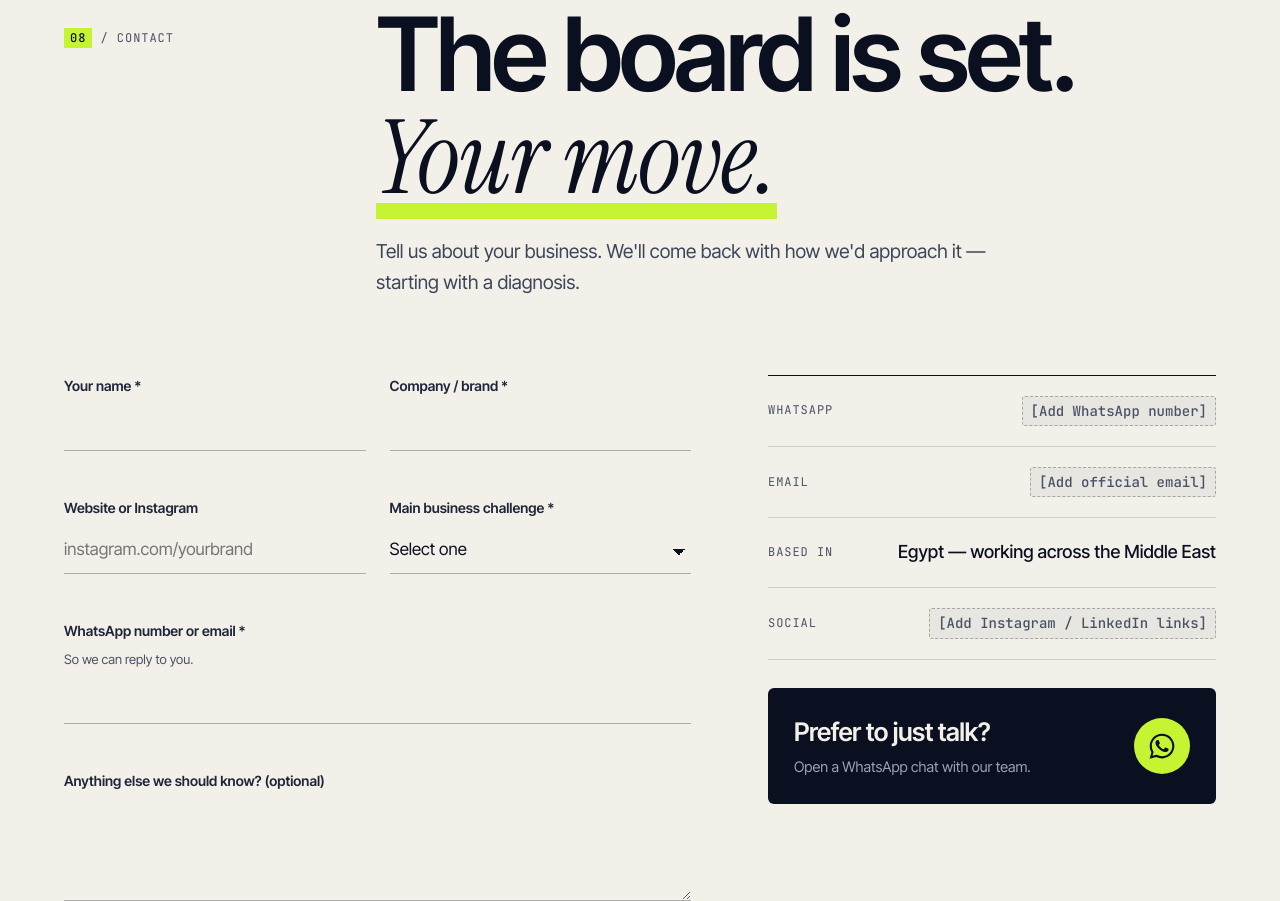
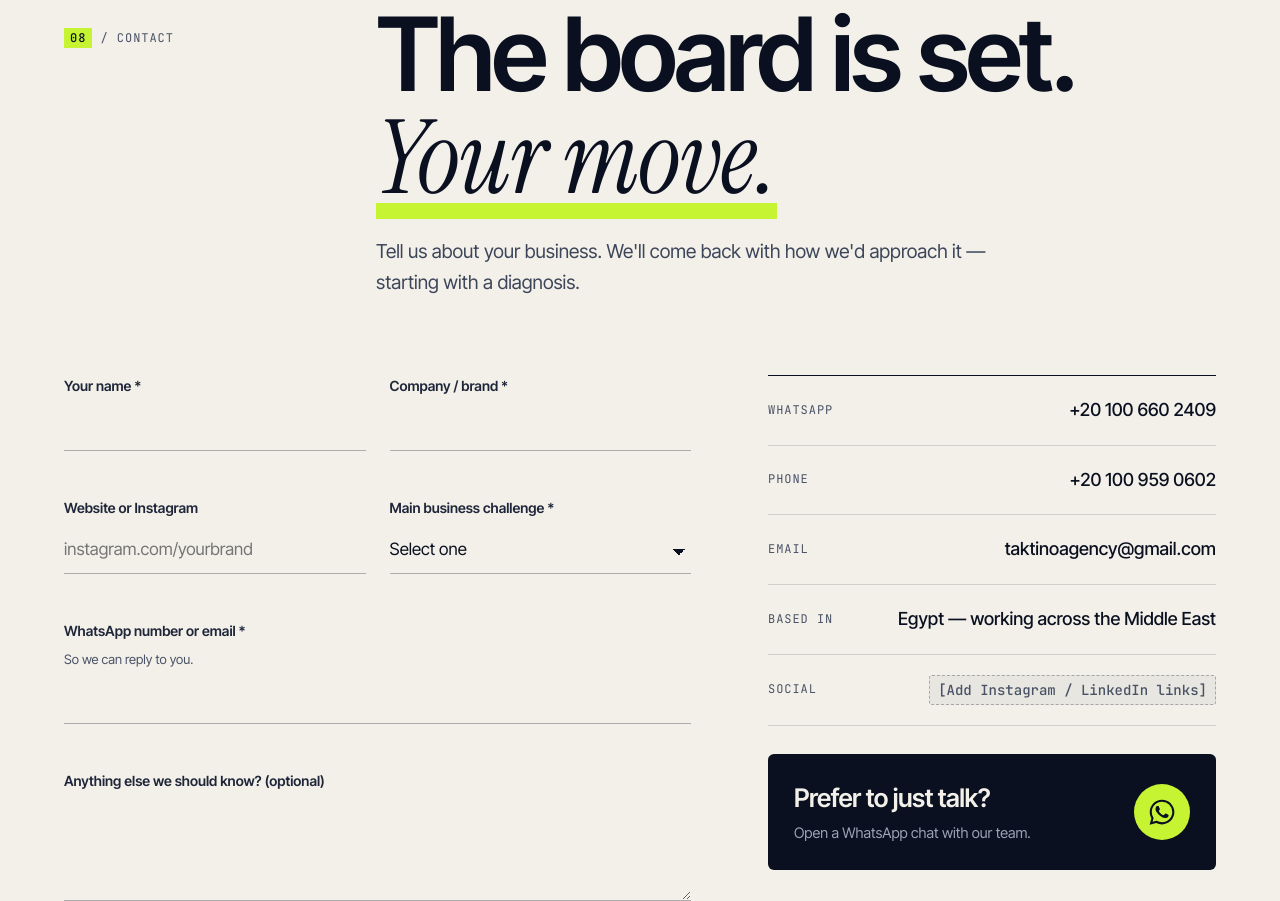
Before and after one commit to lamiaghanem/taktino, a plain HTML site: page index.html in a window 1280 px wide. Shown: the part 11099-12000 px from the top of the page. Drawn offline with Linux system fonts and the light colour scheme; a web font is replaced by a local one.

Commit message:
Update index.html

```diff
--- a/index.html
+++ b/index.html
@@ -18,7 +18,7 @@
 <link rel="preconnect" href="https://fonts.gstatic.com" crossorigin>
 <link href="https://fonts.googleapis.com/css2?family=Alexandria:wght@400;500;600;700&family=IBM+Plex+Sans+Arabic:wght@400;500;600&family=Instrument+Serif:ital@0;1&family=Inter+Tight:wght@400;500;600;700&family=JetBrains+Mono:wght@400;500&display=swap" rel="stylesheet">
 <script type="application/ld+json">
-{"@context":"https://schema.org","@type":"ProfessionalService","name":"TAKTINO","slogan":"Every move, measured.","description":"Performance marketing and creative growth agency turning business problems into measurable growth opportunities.","areaServed":["Egypt","Middle East"],"knowsLanguage":["en","ar"],"serviceType":["Marketing Strategy","Brand Naming","Brand Identity","Rebranding","Performance Marketing","Media Buying","Creative Strategy","Photography and Video Production","Social Media Marketing","Influencer Marketing","Website Design and Development","E-commerce Development","SEO","Conversion Rate Optimization","Email and WhatsApp Marketing","Marketing Audits"]}
+{"@context":"https://schema.org","@type":"ProfessionalService","name":"TAKTINO","slogan":"Every move, measured.","description":"Performance marketing and creative growth agency turning business problems into measurable growth opportunities.","areaServed":["Egypt","Middle East"],"knowsLanguage":["en","ar"],"email":"taktinoagency@gmail.com","telephone":"+201009590602","serviceType":["Marketing Strategy","Brand Naming","Brand Identity","Rebranding","Performance Marketing","Media Buying","Creative Strategy","Photography and Video Production","Social Media Marketing","Influencer Marketing","Website Design and Development","E-commerce Development","SEO","Conversion Rate Optimization","Email and WhatsApp Marketing","Marketing Audits"]}
 </script>
 <style>
 :root{
@@ -728,6 +728,7 @@ footer{padding-block:44px;border-top:1px solid var(--line)}
       <div>
         <div class="direct">
           <div class="d-row"><span class="mono">WhatsApp</span><a href="#" class="v js-wa" id="waText" data-cta="contact_row"></a></div>
+          <div class="d-row"><span class="mono" data-i18n="d.phone">Phone</span><a href="tel:+201009590602" class="v" dir="ltr">+20 100 959 0602</a></div>
           <div class="d-row"><span class="mono" data-i18n="d.email">Email</span><a href="#" class="v" id="mailText"></a></div>
           <div class="d-row"><span class="mono" data-i18n="d.loc">Based in</span><span class="v" data-i18n="d.locv">Egypt — working across the Middle East</span></div>
           <div class="d-row"><span class="mono" data-i18n="d.social">Social</span><span class="v"><span class="ph" data-i18n="d.socialv">[Add Instagram / LinkedIn links]</span></span></div>
@@ -773,9 +774,9 @@ footer{padding-block:44px;border-top:1px solid var(--line)}
    Anything still containing "X" or "example" is treated as unset.
    ============================================================ */
 const CONFIG = Object.assign({
-  whatsapp: "20XXXXXXXXXX",            // [PLACEHOLDER] digits only, international format, e.g. 2010xxxxxxxx
-  whatsappDisplay: "+20 XX XXXX XXXX", // [PLACEHOLDER] how the number is shown
-  email: "hello@taktino.example",      // [PLACEHOLDER] official domain inbox, e.g. hello@taktino.com
+  whatsapp: "201006602409",            // WhatsApp, digits only, international format
+  whatsappDisplay: "+20 100 660 2409", // how the WhatsApp number is shown
+  email: "taktinoagency@gmail.com",    // contact inbox
   formEndpoint: "",                    // [OPTIONAL] Formspree / Basin / own API URL that accepts JSON POST. Empty = form opens WhatsApp.
   ga4Id: "",                           // [OPTIONAL] e.g. G-XXXXXXX — loads only after consent
   metaPixelId: ""                      // [OPTIONAL] Meta Pixel ID — loads only after consent
@@ -1000,7 +1001,7 @@ const AR = {
   "ct.idx":"تواصل","ct.title":"الرقعة جاهزة. <em>الدور عليك.</em>","ct.lede":"أخبرنا عن عملك، وسنعود إليك بالطريقة التي سنتعامل بها معه — بدءًا بالتشخيص.",
   "f.name":"اسمك *","f.co":"الشركة / العلامة التجارية *","f.web":"الموقع أو حساب إنستجرام","f.ch":"التحدي الرئيسي في عملك *","f.contact":"رقم واتساب أو البريد الإلكتروني *","f.contactHint":"لنتمكن من الرد عليك.","f.msg":"هل هناك ما يجب أن نعرفه؟ (اختياري)",
   "f.submit":"اطلب التشخيص","f.mail":"أو أرسل عبر البريد",
-  "d.email":"البريد الإلكتروني","d.loc":"مقرّنا","d.locv":"مصر — ونعمل في أنحاء الشرق الأوسط","d.social":"التواصل الاجتماعي","d.socialv":"[أضف روابط إنستجرام / لينكدإن]",
+  "d.phone":"الهاتف","d.email":"البريد الإلكتروني","d.loc":"مقرّنا","d.locv":"مصر — ونعمل في أنحاء الشرق الأوسط","d.social":"التواصل الاجتماعي","d.socialv":"[أضف روابط إنستجرام / لينكدإن]",
   "wa.t":"تفضّل الحديث مباشرةً؟","wa.s":"افتح محادثة واتساب مع فريقنا.","fab":"تحدث معنا على واتساب",
   "consent.t":"نستخدم ملفات تعريف الارتباط التحليلية لفهم طريقة استخدام الموقع. يمكنك القبول أو الرفض.","consent.y":"قبول","consent.n":"رفض"
 };
```
